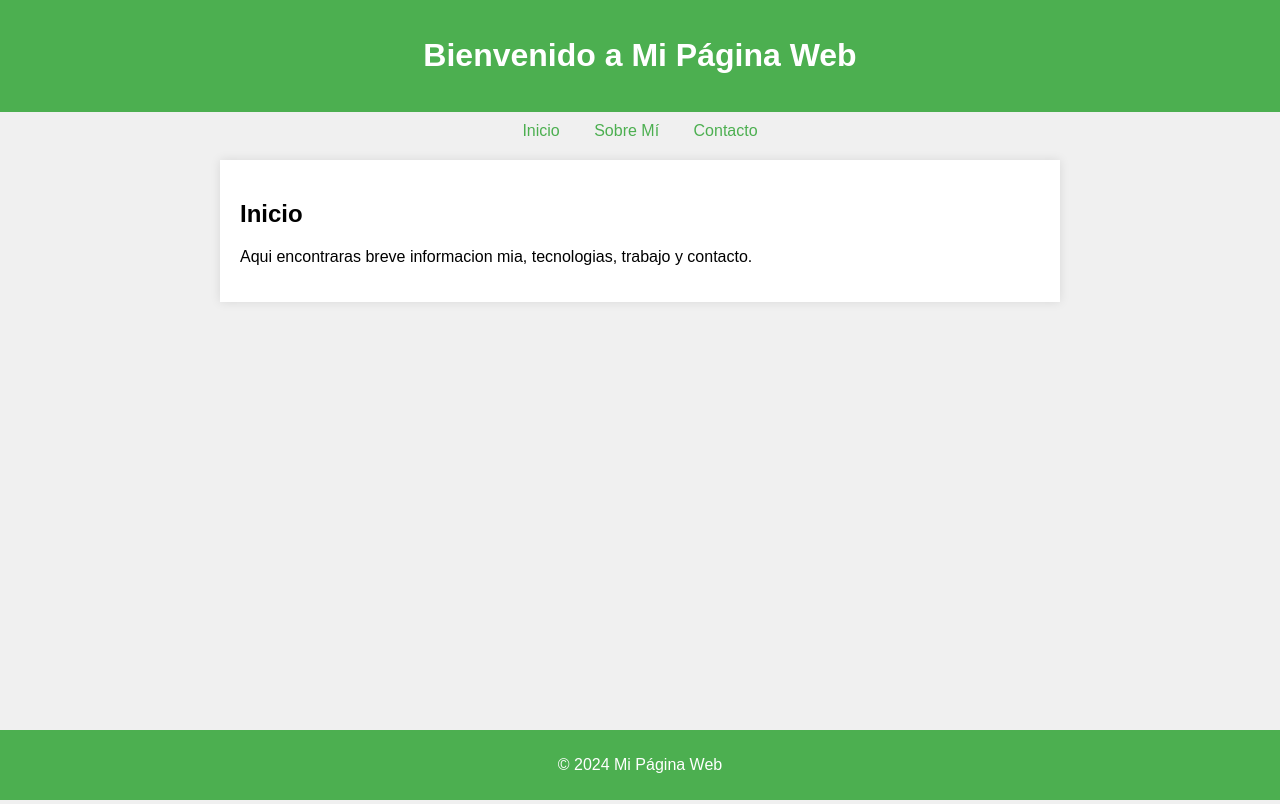
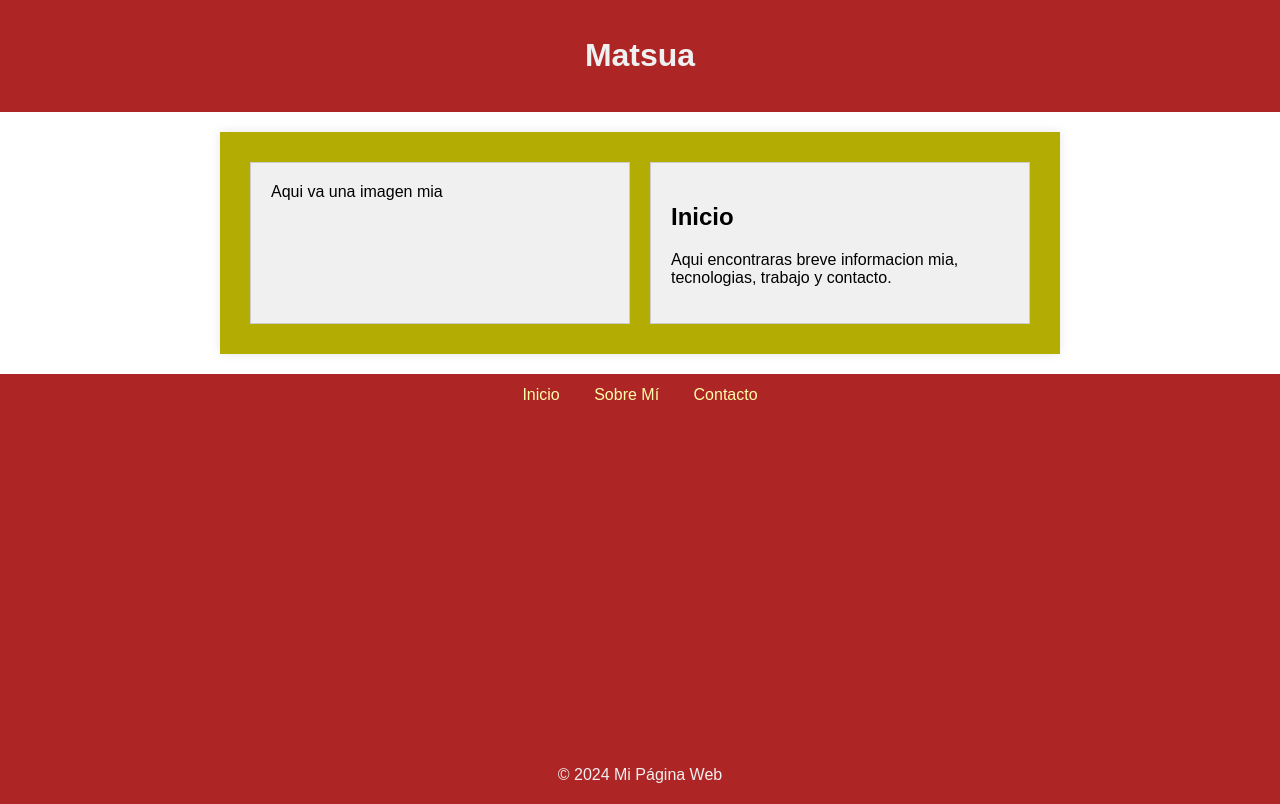
Before and after one commit to Weuca/Matsua, a plain HTML site: page index.html in a window 1280 px wide. Shown: the top 804 px of the page. Drawn offline with Linux system fonts and the light colour scheme.

Commit message:
Add files via upload

```diff
--- a/index.html
+++ b/index.html
@@ -3,65 +3,40 @@
 <head>
     <meta charset="UTF-8">
     <meta name="viewport" content="width=device-width, initial-scale=1.0">
-    <title>Mi Página Web</title>
+    <title>Matsua</title>
     <link rel="stylesheet" href="styles.css">
-    <style>
-        body {
-            font-family: Arial, sans-serif;
-            margin: 0;
-            padding: 0;
-            background-color: #f0f0f0;
-        }
-        header {
-            background-color: #4CAF50;
-            color: white;
-            text-align: center;
-            padding: 1em 0;
-        }
-        nav {
-            text-align: center;
-            margin: 10px 0;
-        }
-        nav a {
-            margin: 0 15px;
-            text-decoration: none;
-            color: #4CAF50;
-        }
-        main {
-            padding: 20px;
-            background-color: white;
-            margin: 20px auto;
-            max-width: 800px;
-            box-shadow: 0 0 10px rgba(0, 0, 0, 0.1);
-        }
-        footer {
-            text-align: center;
-            padding: 10px 0;
-            background-color: #4CAF50;
-            color: white;
-            position: fixed;
-            bottom: 0;
-            width: 100%;
-        }
-    </style>
 </head>
 <body>
-    <header>
-        <h1>Bienvenido a Mi Página Web</h1>
+    <header class="basics">
+        <h1>Matsua</h1>
     </header>
-    <nav>
+
+    <main>
+
+        <div class="container">
+            <div class="box">Aqui va una imagen mia</div>
+            <div class="box">
+                <section id="inicio">
+                    <h2>Inicio</h2>
+                    <p>Aqui encontraras breve informacion mia, tecnologias, trabajo y contacto.</p>
+                </section>
+            </div>
+        </div>
+
+
+    </main>
+    <nav class="basics">
         <a href="index.html">Inicio</a>
         <a href="sobre-mi.html">Sobre Mí</a>
         <a href="contacto.html">Contacto</a>
     </nav>
-    <main>
-        <section id="inicio">
-            <h2>Inicio</h2>
-            <p>Aqui encontraras breve informacion mia, tecnologias, trabajo y contacto.</p>
-        </section>
-    </main>
-    <footer>
+    <footer class="basics">
         <p>© 2024 Mi Página Web</p>
     </footer>
 </body>
 </html>
+
+
+<!--
+https://color.adobe.com/es/create/color-wheel
+-->
--- /dev/null
+++ b/styles.css
@@ -0,0 +1,54 @@
+body {
+    font-family: Arial, sans-serif;
+    margin: 0;
+    padding: 0;
+}
+header {
+    background-color:#1c6987;
+    color: #4E636B;
+    text-align: center;
+    padding: 1em 0;
+}
+nav {
+    text-align: center;
+    margin: 10px 0;
+    background-color: #29134d;
+    color: #FFFCAA;
+    text-align: center;
+    padding: 1% 1% 100% 1%;
+}
+nav a {
+    margin: 0 15px;
+    text-decoration: none;
+    color: #FFFCAA;
+}
+main {
+    padding: 20px;
+    background-color: #b2ac03;
+    margin: 20px auto;
+    max-width: 800px;
+    box-shadow: 0 0 10px rgba(0, 0, 0, 0.1);
+}
+footer {
+    text-align: center;
+    padding: 0% 0;
+    position: fixed;
+    bottom: 0;
+    width: 100%;
+}
+
+.basics{
+    background-color: #ae2525;
+    color: #f0f0f0;
+}
+.container {
+    display: flex; /* Usa flexbox para alinear los elementos */
+}
+
+.box {
+    flex: 1; /* Cada div ocupará el mismo espacio */
+    padding: 20px;
+    margin: 10px;
+    background-color: #f0f0f0;
+    border: 1px solid #ccc;
+}
```
Also changed, not shown: contacto.html (+3 -40 lines), sobre-mi.html (+1 -39 lines).
